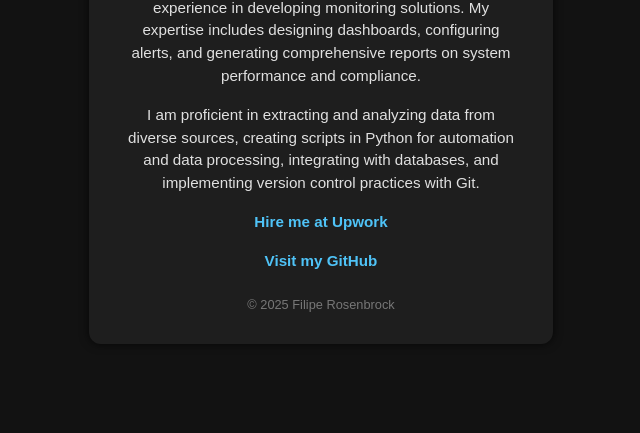
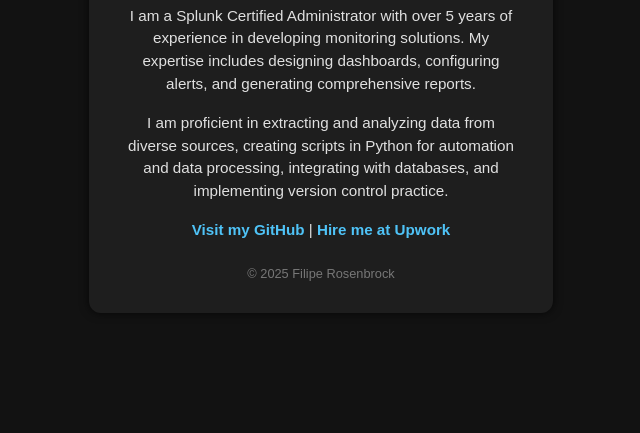
Before and after one commit to frosenbrock/frosenbrock, a plain HTML site: page index.html in a window 1280 px wide. Shown: the part 367-800 px from the top of the page, without its empty margins (319-959 px from the left). Drawn offline with Linux system fonts and the light colour scheme.

Commit message:
update description

```diff
--- a/index.html
+++ b/index.html
@@ -71,16 +71,13 @@
     <img src="icon.jpeg" alt="Profile Picture" class="profile-pic">
     <h1>Filipe Rosenbrock</h1>
     <p>
-      I am a Splunk Certified Administrator with over 5 years of experience in developing monitoring solutions. My expertise includes designing dashboards, configuring alerts, and generating comprehensive reports on system performance and compliance.
+      I am a Splunk Certified Administrator with over 5 years of experience in developing monitoring solutions. My expertise includes designing dashboards, configuring alerts, and generating comprehensive reports.
     </p>
     <p>
-      I am proficient in extracting and analyzing data from diverse sources, creating scripts in Python for automation and data processing, integrating with databases, and implementing version control practices with Git.
+      I am proficient in extracting and analyzing data from diverse sources, creating scripts in Python for automation and data processing, integrating with databases, and implementing version control practice.
     </p>
     <p>
-      <a href="https://www.upwork.com/freelancers/~0183391c0fd60e08f6" target="_blank">Hire me at Upwork</a>
-    </p>
-    <p>
-      <a href="https://github.com/frosenbrock" target="_blank">Visit my GitHub</a>
+      <a href="https://github.com/frosenbrock" target="_blank">Visit my GitHub</a> | <a href="https://www.upwork.com/freelancers/~0183391c0fd60e08f6" target="_blank">Hire me at Upwork</a>
     </p>
     <div class="footer">
       &copy; 2025 Filipe Rosenbrock
```
